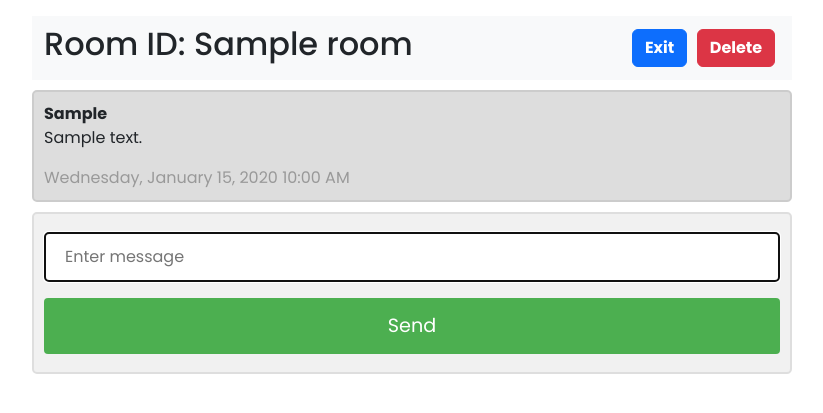
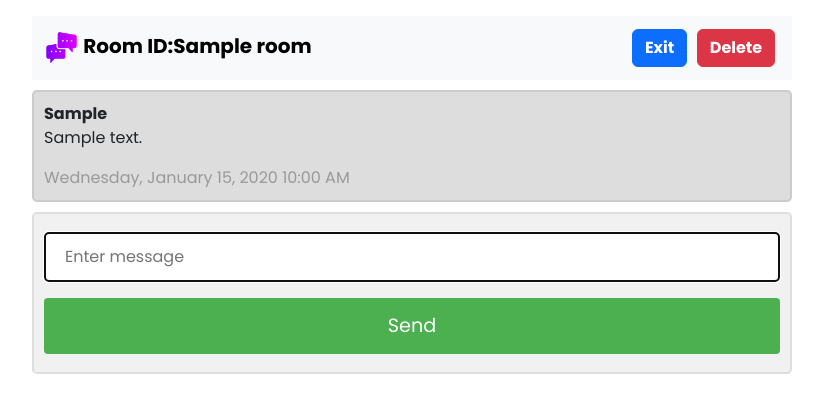
Before and after one commit to AzeemIdrisi/SwiftChat, a Django app: template templates/room.html in a window 1280 px wide. Shown: the top 413 px of the page, without its empty margins (228-1051 px from the left). Run offline with Django 4.2, Linux system fonts and the light colour scheme; tables that the repository leaves empty hold one stand-in row (values such as "Sample post"); the template is opened without the code that fills it: values that come from a table or form of the project are taken from there, most other values are stand-ins (such as "Sample title", 1, 10 or a date in 2020); some libraries are stand-ins or nearby versions.

Commit message:
Added Icon, Favicon, Sticky Nav

```diff
--- a/chat/static/chat/home.css
+++ b/chat/static/chat/home.css
@@ -91,3 +91,7 @@ div {
 .bold {
   font-weight: 600;
 }
+
+.icon {
+  max-width: 70px;
+}
--- a/static/chat/home.css
+++ b/static/chat/home.css
@@ -9,6 +9,7 @@ a {
 }
 h1 {
   margin: 0;
+  font-weight: bold;
 }
 .container {
   border: 2px solid #dedede;
@@ -90,3 +91,7 @@ div {
 .bold {
   font-weight: 600;
 }
+
+.icon {
+  max-width: 70px;
+}
--- a/static/chat/room.css
+++ b/static/chat/room.css
@@ -104,3 +104,11 @@ div.display {
 .bold {
   font-weight: bold;
 }
+
+.icon {
+  max-width: 35px;
+}
+
+a.navbar-brand {
+  font-weight: bold;
+}
--- a/templates/home.html
+++ b/templates/home.html
@@ -5,7 +5,6 @@
     <meta name="viewport" content="width=device-width, initial-scale=1" />
 
     <title>SwiftChat</title>
-  </head>
     <link
       href="https://fonts.googleapis.com/css2?family=Poppins:wght@300;400;500;700&display=swap"
       rel="stylesheet"
@@ -17,9 +16,12 @@
       crossorigin="anonymous"
     />
     <link rel="stylesheet" href='{% static "chat/home.css" %}' />
+    <link rel="icon" type="image/x-icon" href={% static "chat/icon.png" %} />
+  </head>
+
   <body>
     <div align="center">
-      <h1>SwiftChat</h1>
+      <h1><img class="icon" src={% static "chat/icon.png" %} /> SwiftChat</h1>
       <p>Direct Messaging Without Login</p>
     </div>
     {% if alertMessage is not None %}
--- a/templates/room.html
+++ b/templates/room.html
@@ -10,7 +10,6 @@
       integrity="sha256-hVVnYaiADRTO2PzUGmuLJr8BLUSjGIZsDYGmIJLv2b8="
       crossorigin="anonymous"
     ></script>
-  </head>
     <link
       href="https://fonts.googleapis.com/css2?family=Poppins:wght@300;400;500;700&display=swap"
       rel="stylesheet"
@@ -23,10 +22,14 @@
       crossorigin="anonymous"
     />
     <link rel="stylesheet" href="{% static 'chat/room.css'%}" />
+    <link rel="icon" type="image/x-icon" href={% static "chat/icon.png" %} />
+  </head>
   <body>
-    <nav class="navbar bg-body-tertiary">
+    <nav class="navbar bg-body-tertiary sticky-top">
       <div class="container-fluid">
-        <h2>Room ID: {{ room }}</h2>
+        <a class="navbar-brand" href="#">
+          <img class="icon" src={% static "chat/icon.png" %} /> Room ID:{{room}}
+        </a>
         <div class="buttons">
           <a href="{% url 'home' %}">
             <div class="btn btn-primary exit">Exit</div>
```
Also changed, not shown: chat/static/chat/room.css (+8 -0 lines), chat/static/chat/icon.png (added), static/chat/icon.png (added). Lines whose indentation alone changed are shown as unchanged.
